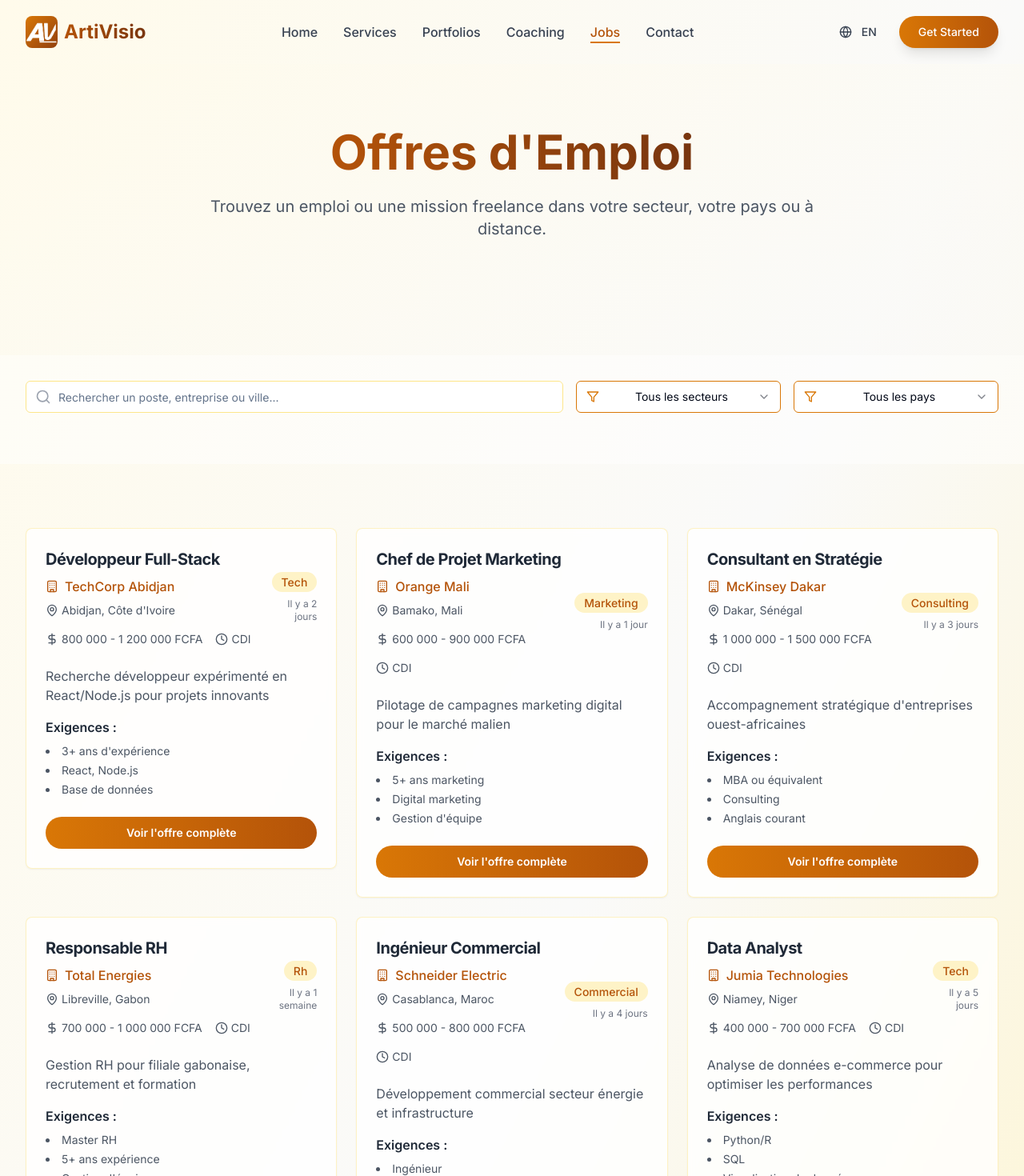
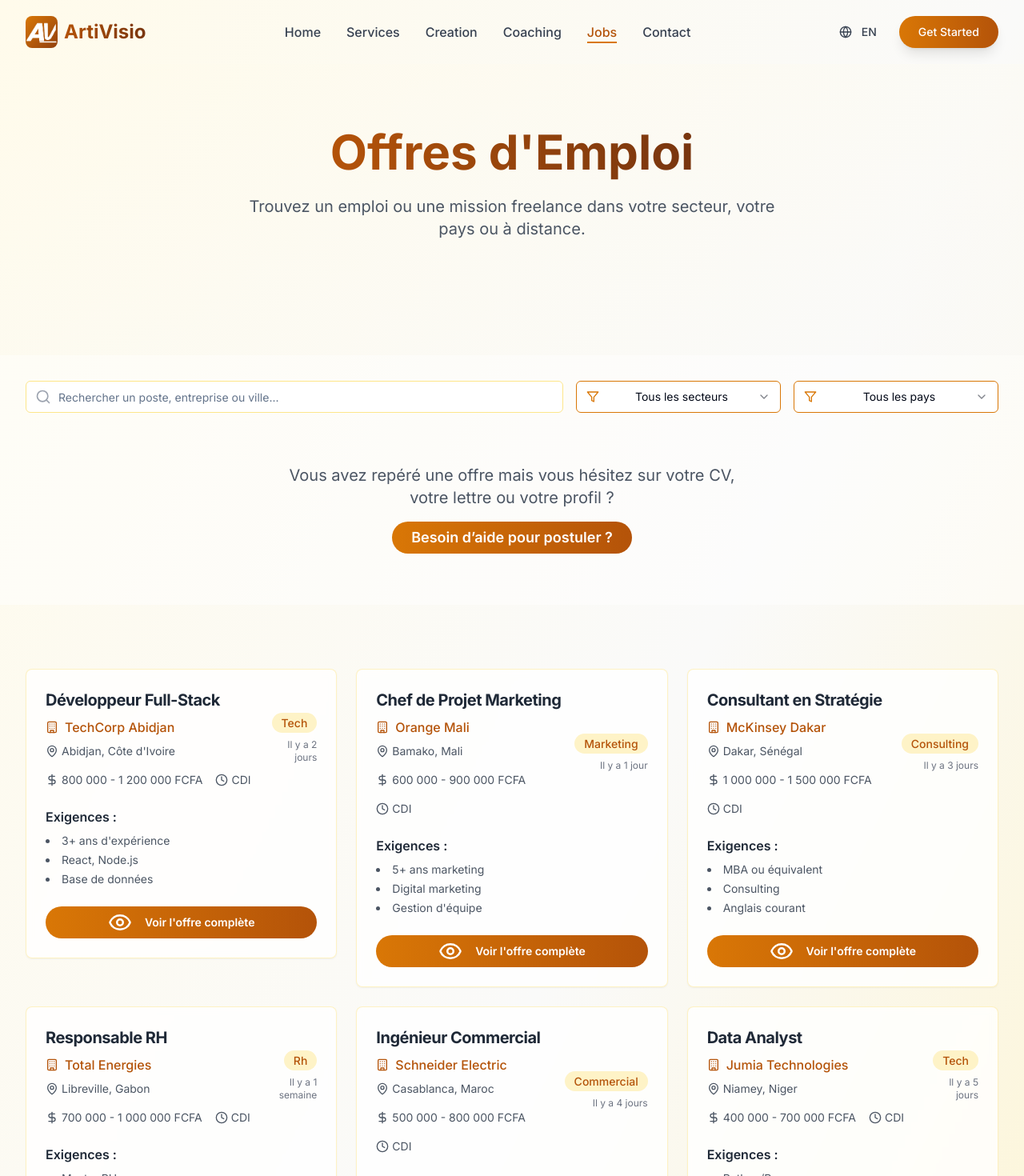
Before and after one commit to ksaev/ArtiVisio-website, a Next.js app: page /offres-emploi in a window 1280 px wide. Shown: the top 1470 px of the page at 80% size. Built offline with nearby package versions, Linux system fonts and the light colour scheme; a web font is replaced by a local one.

Commit message:
update front pages offres and coaching

```diff
--- a/app/offres-emploi/page.tsx
+++ b/app/offres-emploi/page.tsx
@@ -8,14 +8,31 @@ import { Input } from "@/components/ui/input"
 import { useLanguage } from "@/contexts/language-context"
 import { useState } from "react"
 import { Select, SelectTrigger, SelectValue, SelectContent, SelectItem } from "@/components/ui/select"
+import { useRouter } from "next/navigation"
+import { Share, View, Eye, Send } from "lucide-react"
 
 export default function OffresEmploiPage() {
   const { t } = useLanguage()
   const [searchTerm, setSearchTerm] = useState("")
   const [selectedSector, setSelectedSector] = useState("all")
   const [selectedCountry, setSelectedCountry] = useState("all")
+  const [selectedJob, setSelectedJob] = useState<JobOffer | null>(null)
 
-  const jobOffers = [
+  interface JobOffer {
+    id: number
+    title: string
+    company: string
+    location: string
+    salary: string
+    type: string
+    sector: string
+    description: string
+    requirements: string[]
+    posted: string
+    countryId: string
+  }
+
+  const jobOffers: JobOffer[] = [
     {
       id: 1,
       title: "Développeur Full-Stack",
@@ -196,7 +213,7 @@ const countries = [
                 Offres d'Emploi
               </span>
             </h1>
-            <p className="text-xl text-gray-600 max-w-3xl mx-auto">
+            <p className="text-xl text-gray-600 max-w-2xl mx-auto">
               Trouvez un emploi ou une mission freelance dans votre secteur, votre pays ou à distance.
             </p>
           </motion.div>
@@ -259,6 +276,19 @@ const countries = [
 
           </motion.div>
         </div>
+        <div className="w-full flex flex-col items-center justify-center gap-4 py-8 px-2">
+          <p className="text-xl text-center text-gray-600 max-w-xl">
+            Vous avez repéré une offre mais vous hésitez sur votre CV, votre lettre ou votre profil ?
+          </p>
+          <a href="/coaching">
+          <Button
+            className="text-lg px-6 py-3 bg-gradient-to-r from-amber-600 to-amber-700 hover:from-amber-700 hover:to-amber-800 text-white font-semibold rounded-full transition-all duration-300"
+          >
+            Besoin d’aide pour postuler ?
+          </Button>
+          </a>
+        </div>
+
       </section>
 
       {/* Jobs List */}
@@ -300,7 +330,6 @@ const countries = [
                     </div>
                   </CardHeader>
                   <CardContent>
-                    <p className="text-gray-600 mb-4">{job.description}</p>
                     <div className="mb-6">
                       <h4 className="font-semibold text-gray-800 mb-2">Exigences :</h4>
                       <ul className="list-disc list-inside text-sm text-gray-600 space-y-1">
@@ -310,7 +339,8 @@ const countries = [
                       </ul>
                     </div>
                     <div className="flex flex-col sm:flex-row gap-3">
-                      <Button className="w-full justify-center bg-gradient-to-r from-amber-600 to-amber-700 hover:from-amber-700 hover:to-amber-800 text-white font-semibold rounded-full transition-all duration-300">
+                      <Button onClick={() => setSelectedJob(job)} className="w-full justify-center bg-gradient-to-r from-amber-600 to-amber-700 hover:from-amber-700 hover:to-amber-800 text-white font-semibold rounded-full transition-all duration-300">
+                        <Eye className="mr-2" style={{ width: "30px", height: "30px" }} />
                         Voir l'offre complète
                       </Button>
                     </div>
@@ -363,7 +393,79 @@ const countries = [
             </Button>
           </motion.div>
         </div>
+
+        {/* ✅ MODALE */}
+        {selectedJob && (
+          <div className="fixed inset-0 z-50 bg-black/40 backdrop-blur-sm flex items-center justify-center px-4">
+            <div className="bg-white rounded-2xl shadow-xl max-w-2xl w-full p-6 relative">
+              {/* Fermer */}
+              <button
+                onClick={() => setSelectedJob(null)}
+                className="absolute top-3 right-3 text-gray-500 hover:text-red-500 text-2xl"
+              >
+                &times;
+              </button>
+
+              {/* Titre & infos */}
+              <h2 className="text-2xl font-bold text-amber-700 mb-2">
+                {selectedJob.title}
+              </h2>
+              <p className="text-sm text-gray-600 font-medium mb-1">
+                {selectedJob.company} – {selectedJob.location}
+              </p>
+              <p className="text-sm flex items-center text-gray-600 font-medium mb-1">
+                 <DollarSign className="h-4 w-4 mr-1" />{selectedJob.salary}
+              </p>
+              <p className="flex items-center text-sm text-gray-600 font-medium mb-1">
+                 <Clock className="h-4 w-4 mr-1" />{selectedJob.type}
+              </p>
+              <p className="text-gray-700 mb-4">{selectedJob.description}</p>
+
+              {/* Liste */}
+              {selectedJob.requirements && (
+                <>
+                  <h4 className="font-semibold text-gray-800 mb-2">
+                    Exigences :
+                  </h4>
+                  <ul className="list-disc list-inside text-sm text-gray-700 mb-6 space-y-1">
+                    {selectedJob.requirements.map((req, i) => (
+                      <li key={i}>{req}</li>
+                    ))}
+                  </ul>
+                </>
+              )}
+
+              {/* Boutons */}
+              <div className="flex flex-wrap gap-4">
+                <Button className="bg-amber-600 hover:bg-amber-700 text-white rounded-full px-8">
+                  <Send className="mr-2" style={{ width: "20px", height: "20px" }}/>
+                  Postuler
+                </Button>
+
+                <Button
+                  className="border text-white border-amber-600 hover:bg-amber-500 rounded-full px-8"
+                  onClick={() => {
+                    if (navigator.share) {
+                      navigator.share({
+                        title: selectedJob.title,
+                        text: selectedJob.description,
+                        url: window.location.href,
+                      })
+                    } else {
+                      navigator.clipboard.writeText(window.location.href)
+                      alert('Lien copié dans le presse-papiers !')
+                    }
+                  }}
+                >
+                  <Share className="mr-2" style={{ width: "20px", height: "20px" }} />
+                  Partager
+                </Button>
+              </div>
+            </div>
+          </div>
+        )}
       </section>
     </div>
+
   )
 }
--- a/contexts/language-context.tsx
+++ b/contexts/language-context.tsx
@@ -15,7 +15,7 @@ const translations = {
     // Navigation
     "nav.home": "Accueil",
     "nav.services": "Services",
-    "nav.portfolios": "Portfolios",
+    "nav.portfolios": "Création",
     "nav.coaching": "Coaching",
     "nav.jobs": "Offres d'emploi",
     "nav.contact": "Contact",
@@ -341,7 +341,7 @@ const translations = {
     // Navigation
     "nav.home": "Home",
     "nav.services": "Services",
-    "nav.portfolios": "Portfolios",
+    "nav.portfolios": "Creation",
     "nav.coaching": "Coaching",
     "nav.jobs": "Jobs",
     "nav.contact": "Contact",
```
Also changed, not shown: components/shareButton.tsx (added).
